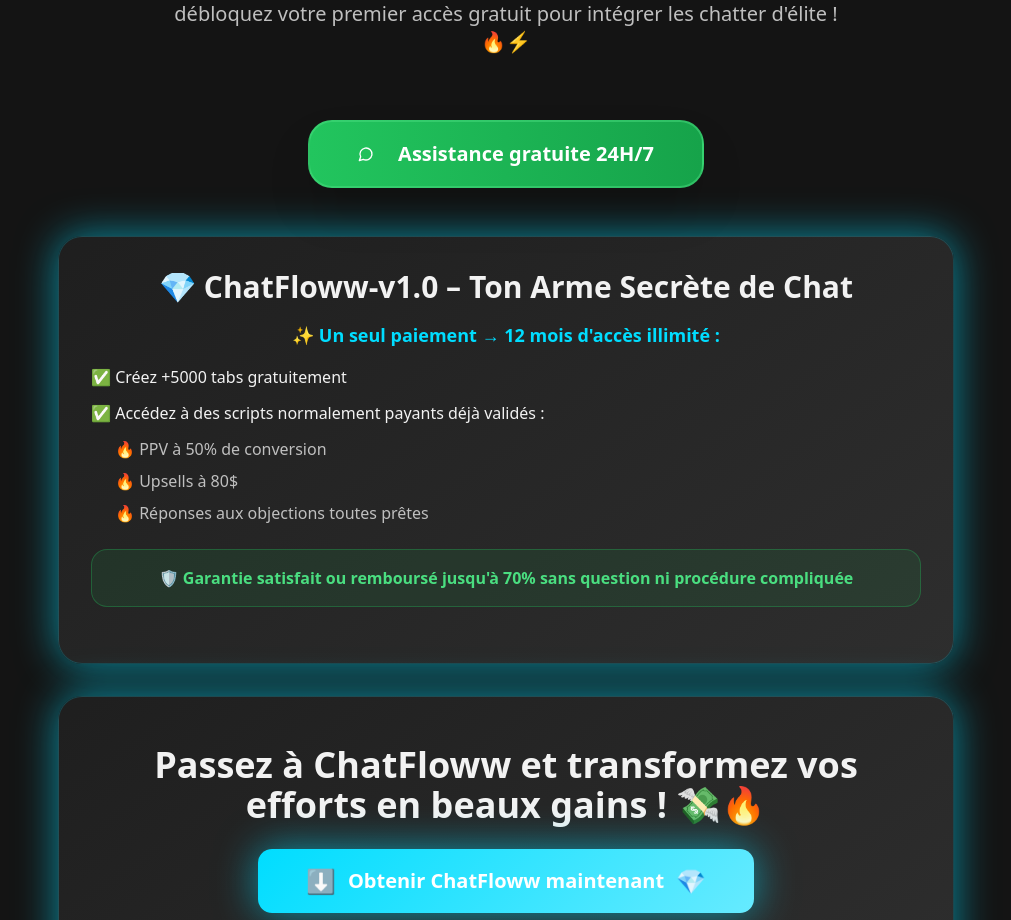
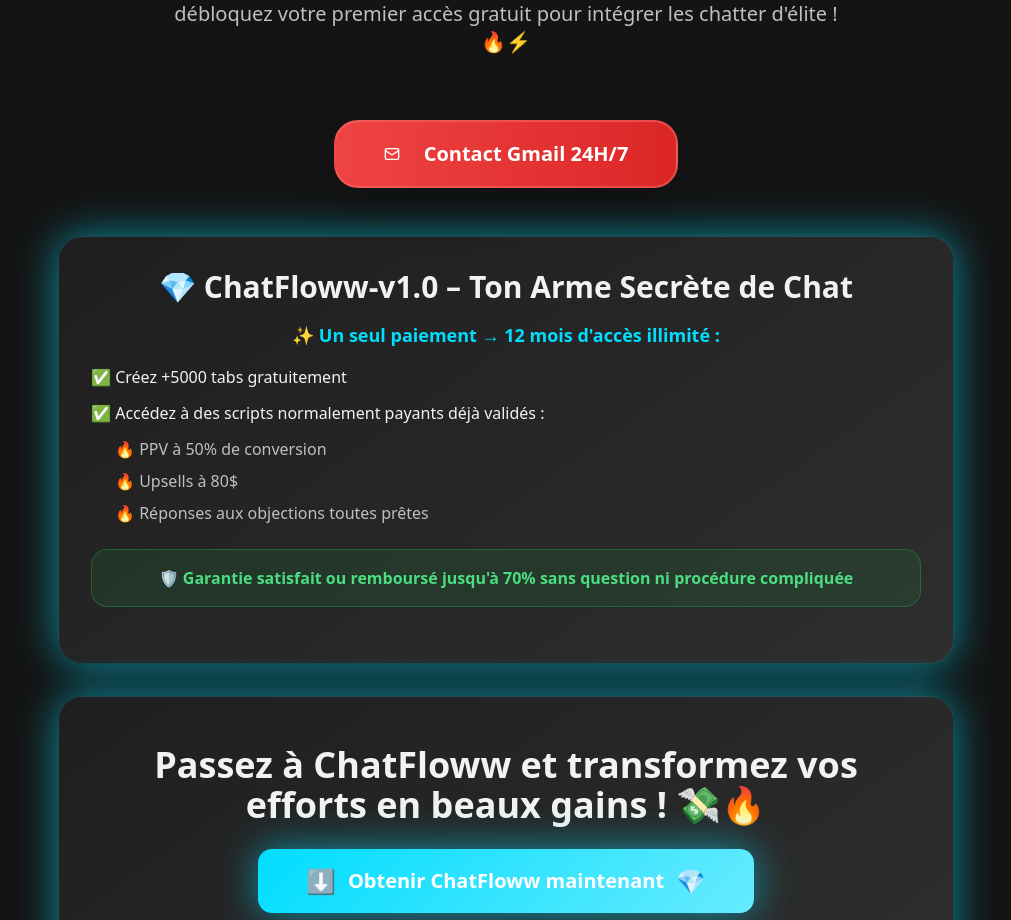
Before and after one commit to SmartESP-Team/chatfloww-ai-launcher, a React (Vite) app: page / in a window 1280 px wide. Shown: the part 4770-5690 px from the top of the page, without its empty margins (134-1145 px from the left). Built offline with nearby package versions, Linux system fonts and the light colour scheme.

Commit message:
Replace WhatsApp button with Gmail
Replaced the WhatsApp contact button with a Gmail contact button that directly opens a pre-made email to smartespservices@gmail.com.

```diff
--- a/src/components/Contact.tsx
+++ b/src/components/Contact.tsx
@@ -1,16 +1,16 @@
 import { Button } from "@/components/ui/button";
-import { MessageCircle } from "lucide-react";
+import { Mail } from "lucide-react";
 import { useLanguage } from "@/contexts/LanguageContext";
 
 const Contact = () => {
   const { t } = useLanguage();
 
-  const openWhatsApp = () => {
-    // Remplace par ton numéro WhatsApp au format international
- const phoneNumber = "212669396310"; // e.g., "1234567890"
-const message = encodeURIComponent("Bonjour, je suis intéressé par ChatFloww et j'aimerais en savoir plus !");
-const whatsappUrl = `https://wa.me/${phoneNumber}?text=${message}`;
-window.open(whatsappUrl, "_blank");
+  const openGmail = () => {
+    const email = "smartespservices@gmail.com";
+    const subject = encodeURIComponent("Demande d'information - ChatFloww");
+    const body = encodeURIComponent("Bonjour,\n\nJe suis intéressé par ChatFloww et j'aimerais en savoir plus sur vos services.\n\nCordialement");
+    const gmailUrl = `mailto:${email}?subject=${subject}&body=${body}`;
+    window.open(gmailUrl, "_blank");
   };
 
   const openDemo = () => {
@@ -31,12 +31,12 @@ window.open(whatsappUrl, "_blank");
 
         <div className="text-center mb-12">
           <Button
-            onClick={openWhatsApp}
-            className="bg-gradient-to-r from-green-500 to-green-600 hover:from-green-600 hover:to-green-700 text-white px-12 py-8 text-xl font-bold rounded-3xl shadow-2xl hover:shadow-green-500/50 transition-all duration-300 transform hover:scale-105 border-2 border-green-400/50"
+            onClick={openGmail}
+            className="bg-gradient-to-r from-red-500 to-red-600 hover:from-red-600 hover:to-red-700 text-white px-12 py-8 text-xl font-bold rounded-3xl shadow-2xl hover:shadow-red-500/50 transition-all duration-300 transform hover:scale-105 border-2 border-red-400/50"
             size="lg"
           >
-            <MessageCircle className="w-8 h-8 mr-4" />
-            {t('contact.whatsapp')}
+            <Mail className="w-8 h-8 mr-4" />
+            {t('contact.gmail')}
           </Button>
         </div>
 
--- a/src/contexts/LanguageContext.tsx
+++ b/src/contexts/LanguageContext.tsx
@@ -66,12 +66,12 @@ const translations: Translations = {
     ES: '¿Listo para subir de nivel en ChatFloww? ¡WhatsApp nos y desbloquea tu primer acceso gratuito para unirte a los chatters de élite! 🔥⚡',
     DE: 'Bereit, bei ChatFloww aufzusteigen? WhatsApp uns und schalte deinen ersten kostenlosen Zugang frei, um den Elite-Chattern beizutreten! 🔥⚡'
   },
- "contact.whatsapp": {
-  "FR": "Assistance gratuite 24H/7",
-  "EN": "Free assistance 24/7",
-  "ES": "Asistencia gratuita 24/7",
-  "DE": "Kostenlose Hilfe 24/7"
-},
+ "contact.gmail": {
+   "FR": "Contact Gmail 24H/7",
+   "EN": "Gmail Contact 24/7",
+   "ES": "Contacto Gmail 24/7",
+   "DE": "Gmail Kontakt 24/7"
+ },
 
   'contact.cta.title': {
     FR: 'Passez à ChatFloww et transformez vos efforts en beaux gains ! 💸🔥',
```
